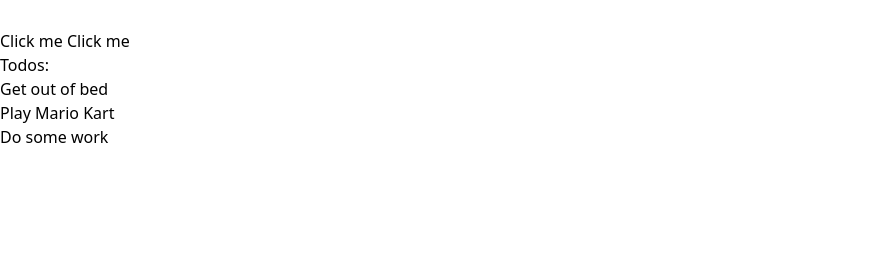
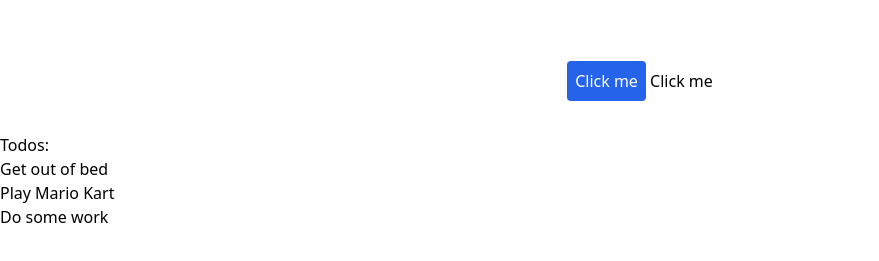
Before and after one commit to Annie-Huang/tailwind-JIT, a website: page index.html in a window 1280 px wide. Shown: the part 107-368 px from the top of the page, without its empty margins (0-879 px from the left). Drawn offline with Linux system fonts and the light colour scheme.

Commit message:
code commit

```diff
--- a/Note.txt
+++ b/Note.txt
@@ -12,3 +12,5 @@ PS C:\react\tailwind-JIT> npx tailwindcss -i .\src\styles.css -o .\build\styles.
     << confirm the .testing class is added.
 
 PS C:\react\tailwind-JIT> npx tailwindcss -i .\src\styles.css -o .\build\styles.css --JIT --purge=".\*.html"
+
+PS C:\react\tailwind-JIT> npx tailwindcss -i .\src\styles.css -o .\build\styles.css --JIT --purge=".\*.html" --watch
--- a/index.html
+++ b/index.html
@@ -11,13 +11,13 @@
     <title>Tailwind JIT</title>
   </head>
   <body>
-    <div class='p-8 text-center'>
+    <div class="p-8 text-center">
       <h1 class="text-4xl text-blue-600 font-bold">Tailwind JIT Tutorial</h1>
-      <h2 class='text-2xl text-gray-500 font-semibold'>(Just in Time)</h2>
+      <h2 class="text-2xl text-gray-500 font-semibold">(Just in Time)</h2>
     </div>
 
-    <div>
-      <button>Click me</button>
+    <div class="p-8 text-center">
+      <button class="bg-blue-600 text-white p-2 rounded">Click me</button>
       <button>Click me</button>
     </div>
 
```
Also changed, not shown: build/styles.css.
